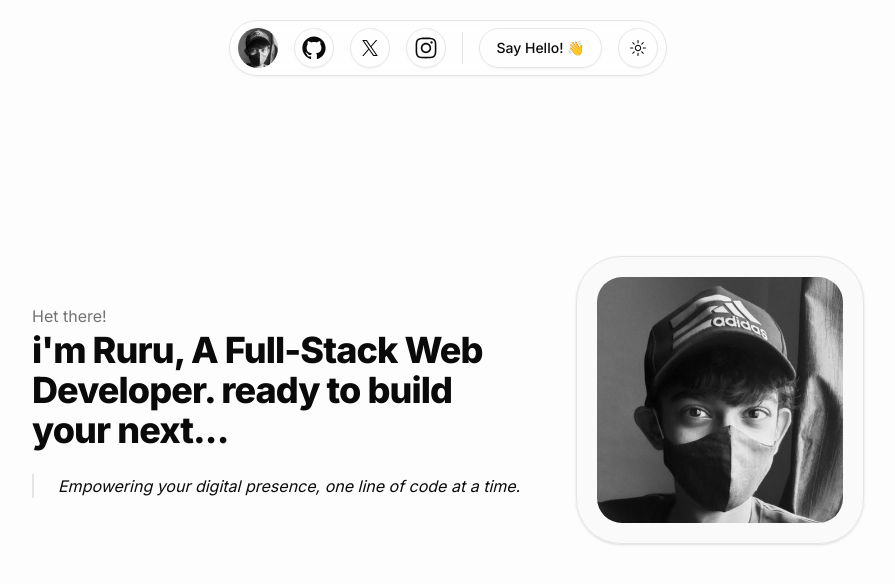
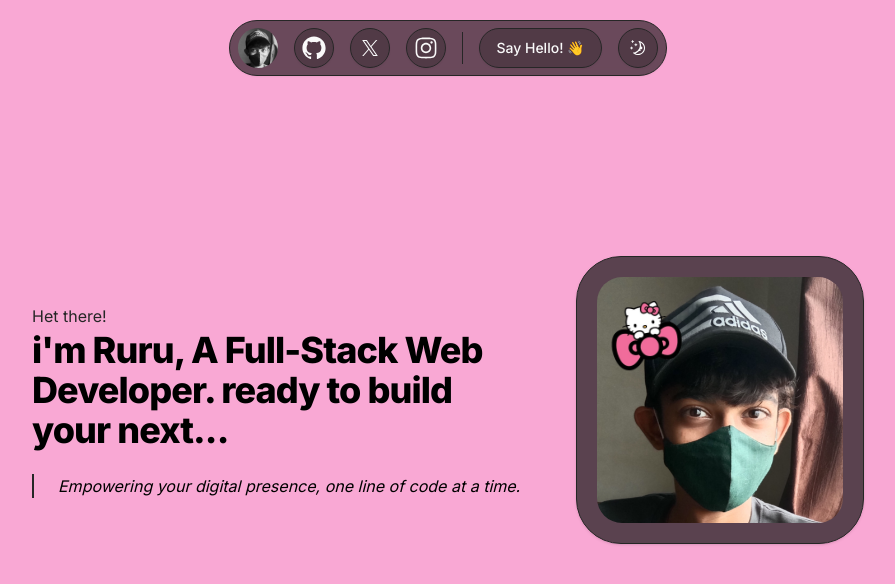
Before and after one commit to ruru-m07/my-portfolio, a Next.js app: page / in a window 1280 px wide. Shown: the top 584 px of the page, without its empty margins (192-1087 px from the left). Built offline with nearby package versions, Linux system fonts and the light colour scheme.

Commit message:
fuck(time): implement new theme ( pink )

```diff
--- a/app/layout.tsx
+++ b/app/layout.tsx
@@ -58,10 +58,10 @@ export default function RootLayout({
           content="NyaIMHJt9--uZGUgzJpGQPNcUJtVLtvaEkodqOuJ7-I"
         />
       </head>
-      <body className={`${inter.className} bg-primary-foreground/35 `}>
+      <body className={`${inter.className} bg-pink-300 `}>
         <ThemeProvider
           attribute="class"
-          defaultTheme="system"
+          defaultTheme="dark"
           enableSystem
           disableTransitionOnChange
         >
--- a/app/page.tsx
+++ b/app/page.tsx
@@ -7,8 +7,8 @@ export default function Home() {
     <main className="mx-10 lg:mx-56">
       <Navbar />
       <section className=" h-screen flex items-center justify-between">
-        <div className=" w-3/5">
-          <p className="leading-7 [&:not(:first-child)]:mt-6 text-muted-foreground">
+        <div className=" w-3/5 text-black">
+          <p className="leading-7 [&:not(:first-child)]:mt-6 text-muted">
             Het there!
           </p>
           <h1 className="scroll-m-20 text-3xl font-extrabold tracking-tight lg:text-4xl">
@@ -20,14 +20,19 @@ export default function Home() {
           </blockquote>
         </div>
         <div>
-          <Card className="p-5 rounded-[45px] bg-primary-foreground/70 h-72 w-72">
+          <Card className="p-5 relative rounded-[45px] bg-primary-foreground/70 h-72 w-72">
             <Image
               src={"/ruru.png"}
               alt="ruru"
               width={600}
               height={600}
-              className="h-full w-full rounded-[25px] grayscale "
+              className="h-full w-full rounded-[25px]  "
             />
+            <Image src={"/kitty.png"}
+              alt="ruru"
+              width={80}
+              height={80}
+              className=" rounded-[25px] absolute top-9 right-44   "/>
           </Card>
         </div>
       </section>
```
Also changed, not shown: public/kitty.png (added).
